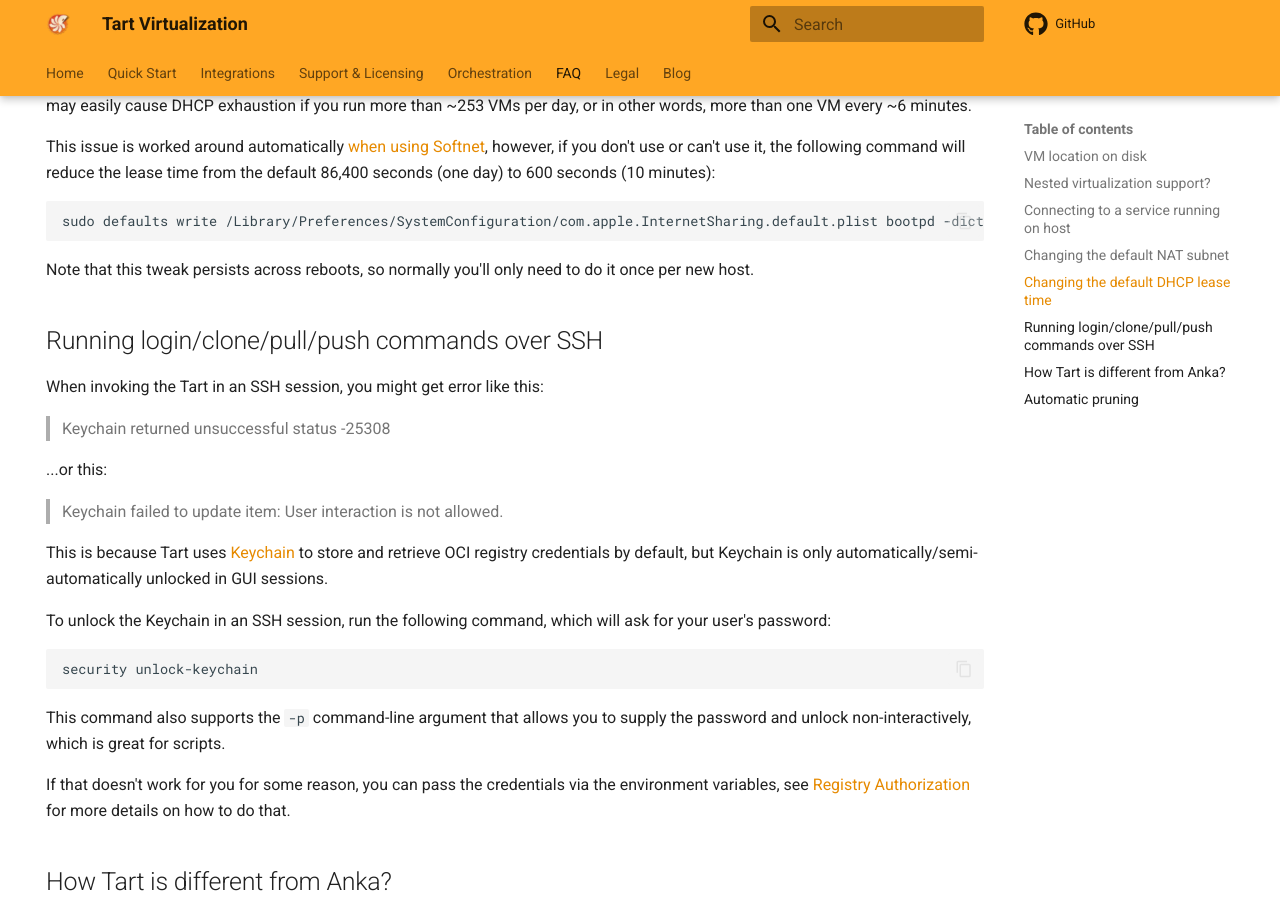
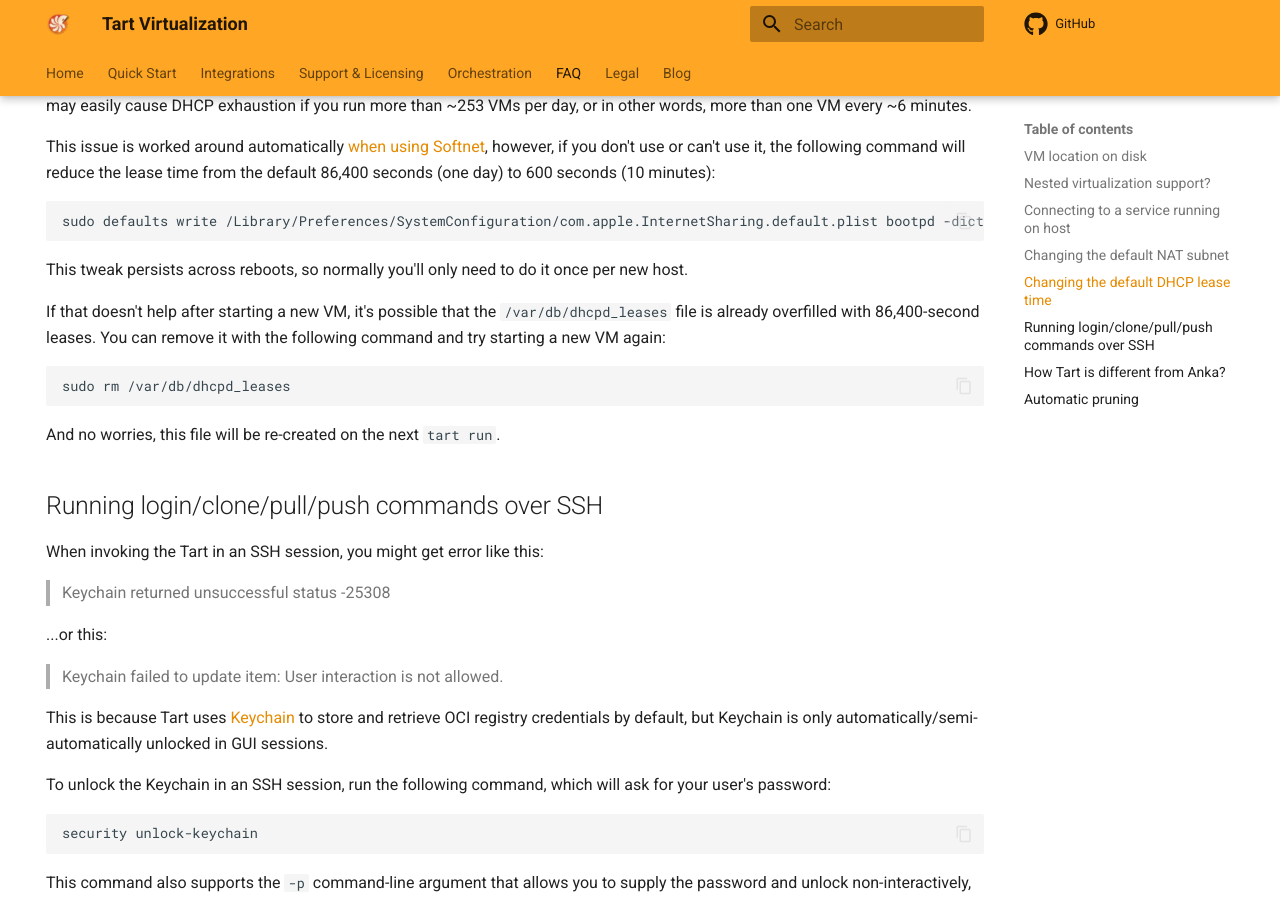
Before and after one commit to cirruslabs/tart, an MkDocs documentation site: the page built from docs/faq.md, in a window 1280 px wide and 900 px high, scrolled down 1150 px. Built offline with MkDocs 1.6.1 and Material for MkDocs 9.7.7, drawn with Linux system fonts in a browser that asks for light colours; plug-ins that fetch from the network failed and are left out; comment, search, counter and statistics services are not loaded.

Commit message:
FAQ: document /var/db/dhcpd_leases and its removal

````diff
--- a/docs/faq.md
+++ b/docs/faq.md
@@ -57,7 +57,15 @@
 sudo defaults write /Library/Preferences/SystemConfiguration/com.apple.InternetSharing.default.plist bootpd -dict DHCPLeaseTimeSecs -int 600
 ```
 
-Note that this tweak persists across reboots, so normally you'll only need to do it once per new host.
+This tweak persists across reboots, so normally you'll only need to do it once per new host.
+
+If that doesn't help after starting a new VM, it's possible that the `/var/db/dhcpd_leases` file is already overfilled with 86,400-second leases. You can remove it with the following command and try starting a new VM again:
+
+```shell
+sudo rm /var/db/dhcpd_leases
+```
+
+And no worries, this file will be re-created on the next `tart run`.
 
 ## Running login/clone/pull/push commands over SSH
 
````
